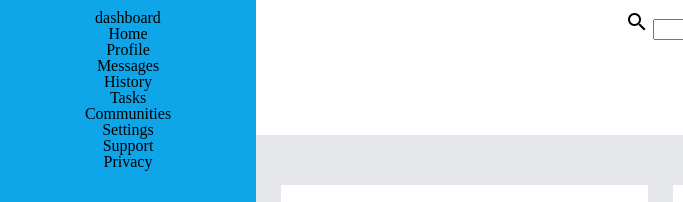
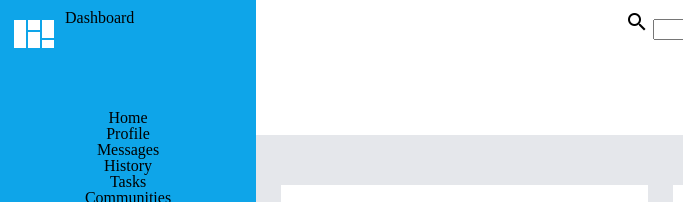
Before and after one commit to mremotoo/admin-dashboard, a plain HTML site: page index.html in a window 1280 px wide. Shown: the top 202 px of the page, 0-683 px from the left. Drawn offline with Linux system fonts and the light colour scheme.

Commit message:
Working on aside.

```diff
--- a/index.html
+++ b/index.html
@@ -27,7 +27,10 @@
             </div>
         </div>
         <div class="aside">
-            <div class="dashboard">dashboard</div>
+            <div style="display: grid; grid-template-columns: 55px 0">
+                <img src="./images/view-dashboard-variant.png" alt="dashboard image">
+                <h1>Dashboard</h1>
+            </div>
             <ul class="links1">
                 <li>Home</li>
                 <li>Profile</li>
--- a/style.css
+++ b/style.css
@@ -68,6 +68,8 @@ table {
     background-color: #0ea5e9;
     padding: 10px 10px 10px 10px;
     grid-row: 1 / -3;
+    display: grid;
+    grid-template-rows: 100px 200px;
 }
 
 .links1 li, .links2 li {
```
Also changed, not shown: images/view-dashboard-variant.png (added).
